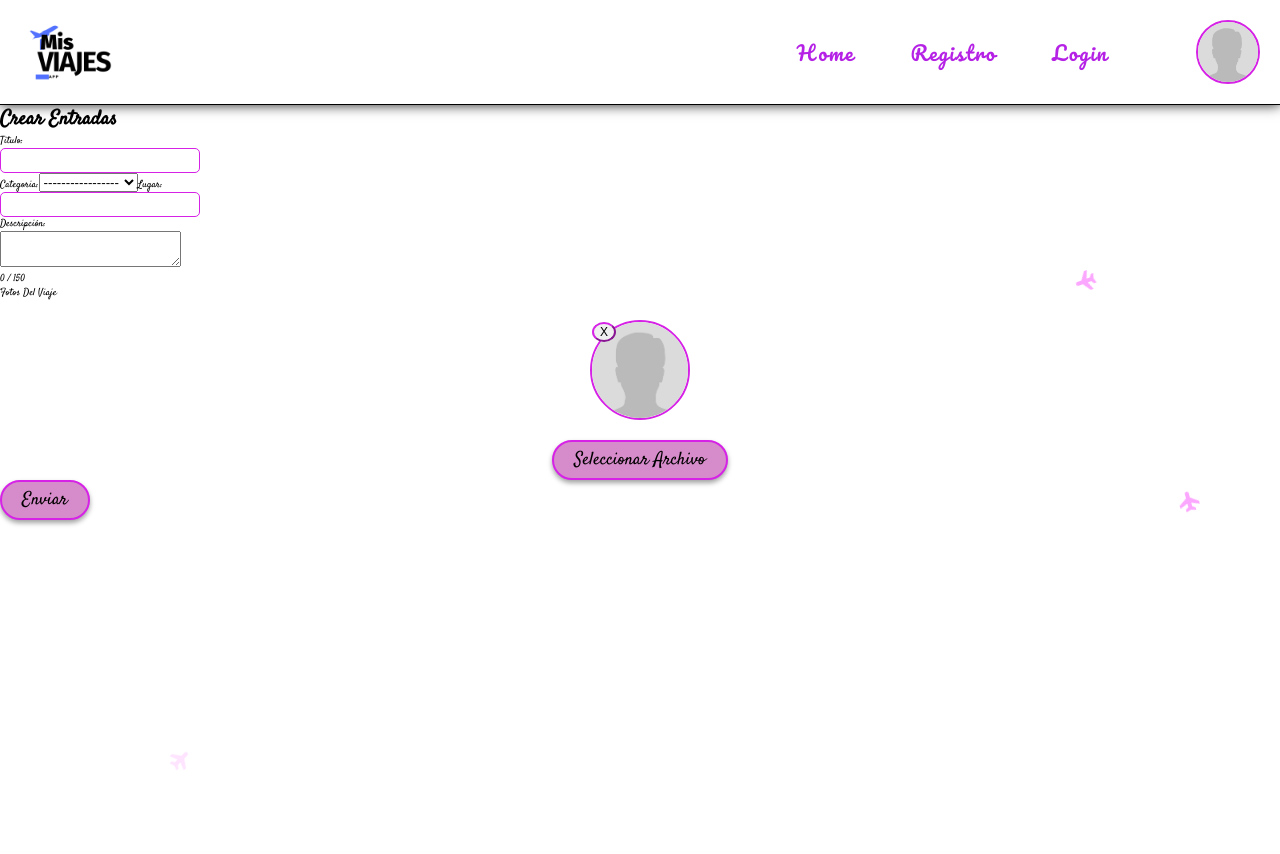
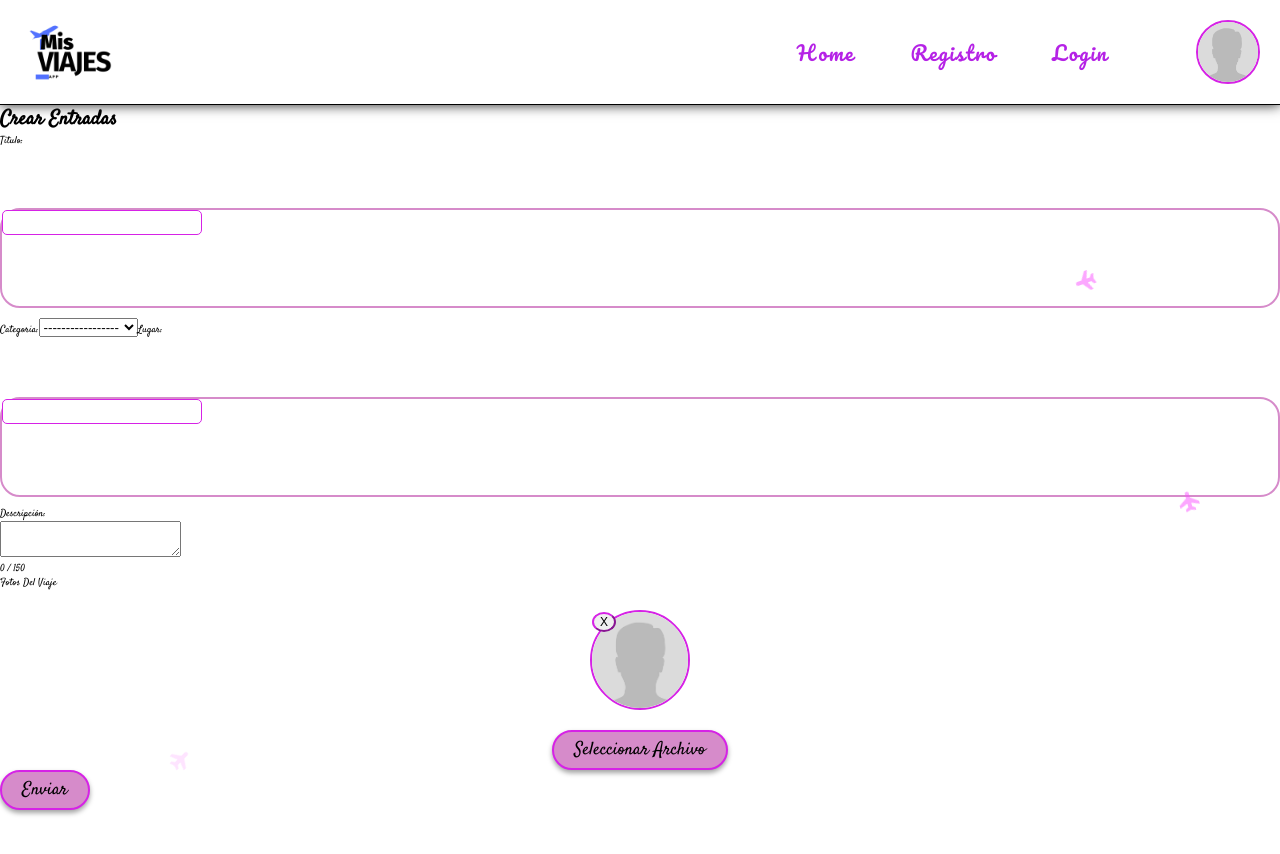
Before and after one commit to griloxx/frontendMisViajes, a React (Vite) app: page /entradas/crear in a window 1280 px wide. Shown: the top 854 px of the page. Before the commit the page ends 800 px from the top, so only its background shows below. Built offline with nearby package versions, Linux system fonts and the light colour scheme.

Commit message:
modificaciones de estilo

```diff
--- a/src/Components/Input.jsx
+++ b/src/Components/Input.jsx
@@ -23,7 +23,7 @@ export function Input({ label, type, name, clase, autocomplete, disabled }) {
   return (
     <>
       <label htmlFor={name}>{label}</label>
-      <div>
+      <div className="caja-comentarios-input">
         <input
           disabled={formC.isLoading || disabled}
           className={clase}
--- a/src/Styles/consultarEntrada.css
+++ b/src/Styles/consultarEntrada.css
@@ -270,7 +270,7 @@ img.imagen-comentarios {
     border-radius: 2rem;
     margin-left: 4rem;
     z-index: 4;
-    margin-top: -4.6rem;
+    margin-top: -9rem;
     margin-left: 75%;
   }
 
@@ -290,6 +290,7 @@ img.imagen-comentarios {
     display: block;
     font-family: cursive;
     font-size: 1.5rem;
+    border: 0.2rem solid var(--color-bordes);
   }
   .caja-comentarios-desktop {
     width: 95%;
@@ -324,16 +325,26 @@ img.imagen-comentarios {
     font-size: 2rem;
     margin: 2rem;
   }
+  .caja-comentarios-input {
+    width: 100%;
+    height: 14rem;
+    border: 2px solid var(--color-botones);
+    border-radius: 2rem;
+    margin: 2rem auto;
+  }
   .comments {
-    width: 100%;
-    height: 9rem;
-    margin: 2rem auto;
-    border: 1px solid var(--color-bordes);
-    border-radius: 2rem;
+    width: 70%;
+    height: 6rem;
+    margin: 4rem 1rem;
+    border: none;
     overflow: auto;
   }
   .comments:hover {
     box-shadow: 0 0 0.5rem var(--color-botones);
+  }
+  .error-form {
+    margin-top: -3rem;
+    margin-left: 1rem;
   }
 }
 
@@ -347,5 +358,16 @@ img.imagen-comentarios {
   }
   .consulta-comentarios-desktop .oculto-busqueda {
     margin-left: 80%;
+    margin-top: -7rem;
+  }
+  .caja-comentarios-input {
+    height: 10rem;
+    margin: 6rem auto 1rem auto;
+    padding: 0;
+  }
+  .comments {
+    margin: 2rem 1rem;
+
+    overflow: auto;
   }
 }
```
